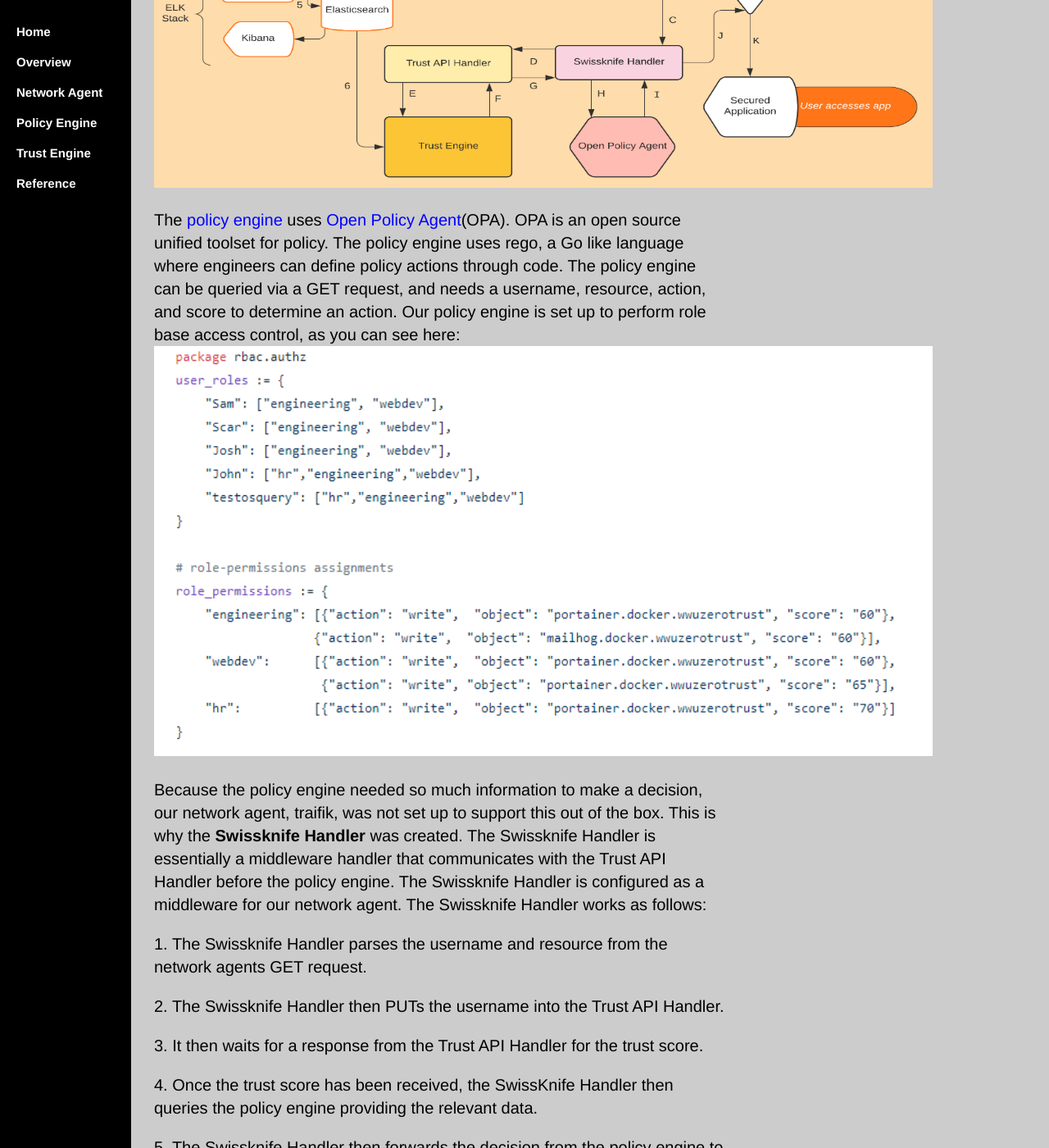
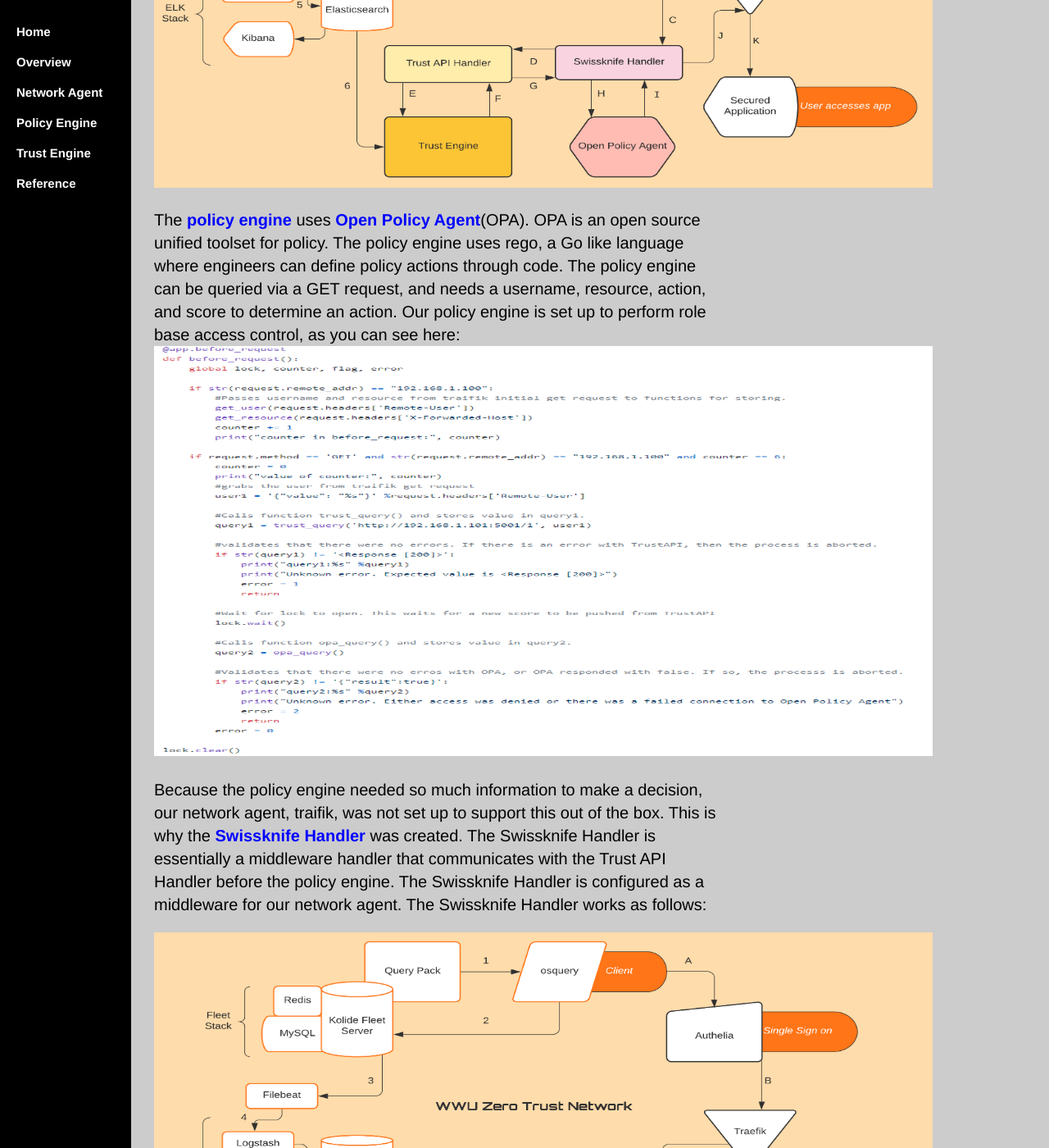
Before and after one commit to WWUZeroTrust/WWUZeroTrust.github.io, a Jekyll site: the page PolicyEngine/index.html, which Jekyll copies as it is, in a window 1280 px wide and 1400 px high, scrolled down 370 px. Shown: the whole window at 82% size. Built offline with Jekyll 4.4.1, drawn with Linux system fonts in a browser that asks for light colours.

Commit message:
Update index.html

```diff
--- a/PolicyEngine/index.html
+++ b/PolicyEngine/index.html
@@ -78,19 +78,20 @@
     display: inline;
     margin-right: 20px;
 }
-
-A.class1 {color:white;}
-A.class1:link  {text-decoration: none; color: white;}
-A.class1:visited {text-decoration: none; color: white;}
-A.class1:hover {text-decoration: underline; color: white;}
-A.class1:active {text-decoration: none; color: white;}
-
-
-A.class2 {color:blue;}
-A.class2:link {text-decoration: none; color: blue;}
-A.class2:visited {text-decoration: none; color: blue;}
-A.class2:hover {text-decoration: underline; color: blue;}
-A.class2:active {text-decoration: none; color: blue;}
+a {
+    text-decoration: none;
+    color: white;
+}
+a:hover {
+    text-decoration: underline;
+}
+b {
+    text-decoration: none;
+    color: blue;
+}
+b:hover {
+    text-decoration: underline;
+}
 p {
     font-size: 1em;
     line-height: 1.4em;
@@ -114,12 +115,12 @@
 <div class="main">
 	<h1>Policy Engine</h1>
 
-
 <img src="/image/Flowchart_OPA_Handlers.png" alt="hi" class="inline" height="500" width="950"/>
-<p>The <a href="https://github.com/WWUZeroTrust/OPA" class="class2">policy engine</a> uses <a href="https://www.openpolicyagent.org/" class="class2">Open Policy Agent</a>(OPA). OPA is an open source unified toolset for policy. The policy engine uses rego, a Go like language where engineers can define policy actions through code. The policy engine can be queried via a GET request, and needs a username, resource, action, and score to determine an action. Our policy engine is set up to perform role base access control, as you can see here:<br>
-<img src="/image/User_Roles_Policy.PNG" alt="hi" class="inline" height="500" width="950"/>
+<p>The <b href="https://github.com/WWUZeroTrust/OPA">policy engine</b> uses <b href="https://www.openpolicyagent.org/">Open Policy Agent</b>(OPA). OPA is an open source unified toolset for policy. The policy engine uses rego, a Go like language where engineers can define policy actions through code. The policy engine can be queried via a GET request, and needs a username, resource, action, and score to determine an action. Our policy engine is set up to perform role base access control, as you can see here:<br>
+<img src="/image/Handler_code_snippit.PNG" alt="hi" class="inline" height="500" width="950"/>
 <p>Because the policy engine needed so much information to make a decision, our network agent, traifik, was not set up to support this out of the box. This is why the <b href="https://github.com/WWUZeroTrust/Swissknife_Handler/blob/master/handler.py">Swissknife Handler</b> was created. The Swissknife Handler is essentially a middleware handler that communicates with the Trust API Handler before the policy engine. The Swissknife Handler is configured as a middleware for our network agent. The Swissknife Handler works as follows:</p>
-<p>1.	The Swissknife Handler parses the username and resource from the network agents GET request.</p>
+<img src="/image/Flowchart_OPA_Handlers.png" alt="hi" class="inline" height="500" width="950"/>
+	<p>1.	The Swissknife Handler parses the username and resource from the network agents GET request.</p>
 <p>2.	The Swissknife Handler then PUTs the username into the Trust API Handler.</p>
 <p>3.	It then waits for a response from the Trust API Handler for the trust score.</p>
 <p>4.	Once the trust score has been received, the SwissKnife Handler then queries the policy engine providing the relevant data.</p>
@@ -128,7 +129,7 @@
 	</div>
 	<footer>
 	 <ul>
-	       <li><a href="https://github.com/WWUZeroTrust/OPA" class="class1">github.com/WWUZeroTrust/PolicyEngine</a></li>
+	       <li><a href="https://github.com/WWUZeroTrust/OPA">github.com/WWUZeroTrust/PolicyEngine</a></li>
 	</ul>
 	</footer>
 </html>
```
